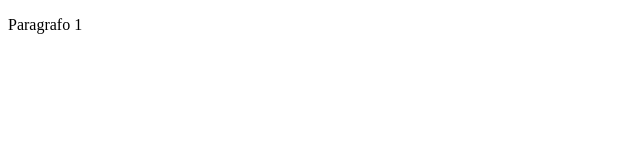
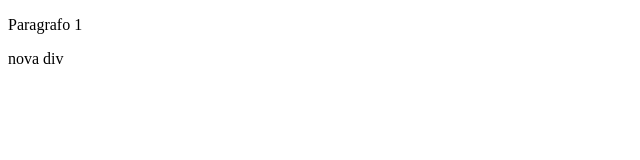
Before and after one commit to jeancaio/curso-git, a plain HTML site: page index.html in a window 1280 px wide. Shown: the full height of the page, 0-640 px from the left. Drawn offline with Linux system fonts and the light colour scheme.

Commit message:
NOVA DIV

```diff
--- a/index.html
+++ b/index.html
@@ -9,4 +9,5 @@
   <body>
     <p> Paragrafo 1 </p>
   </body>
+  <div> nova div </div>
 </html>
```
